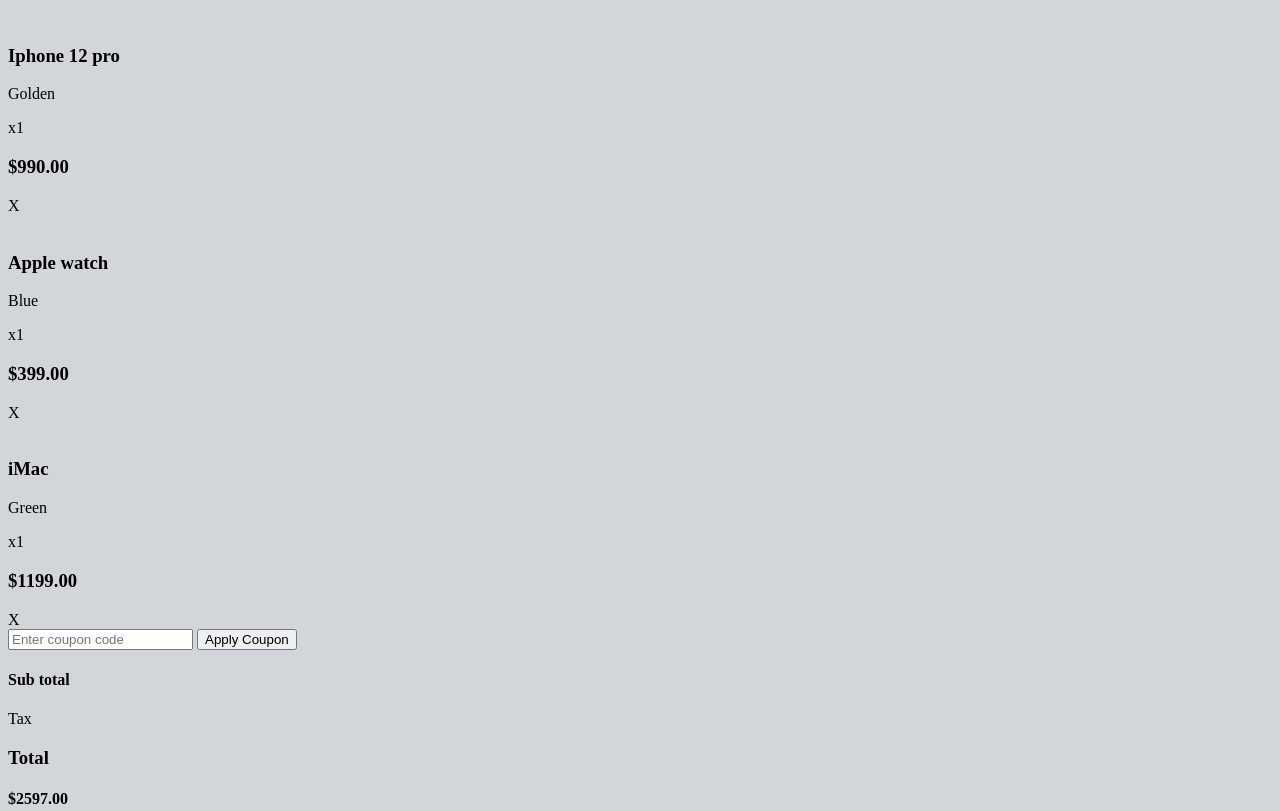
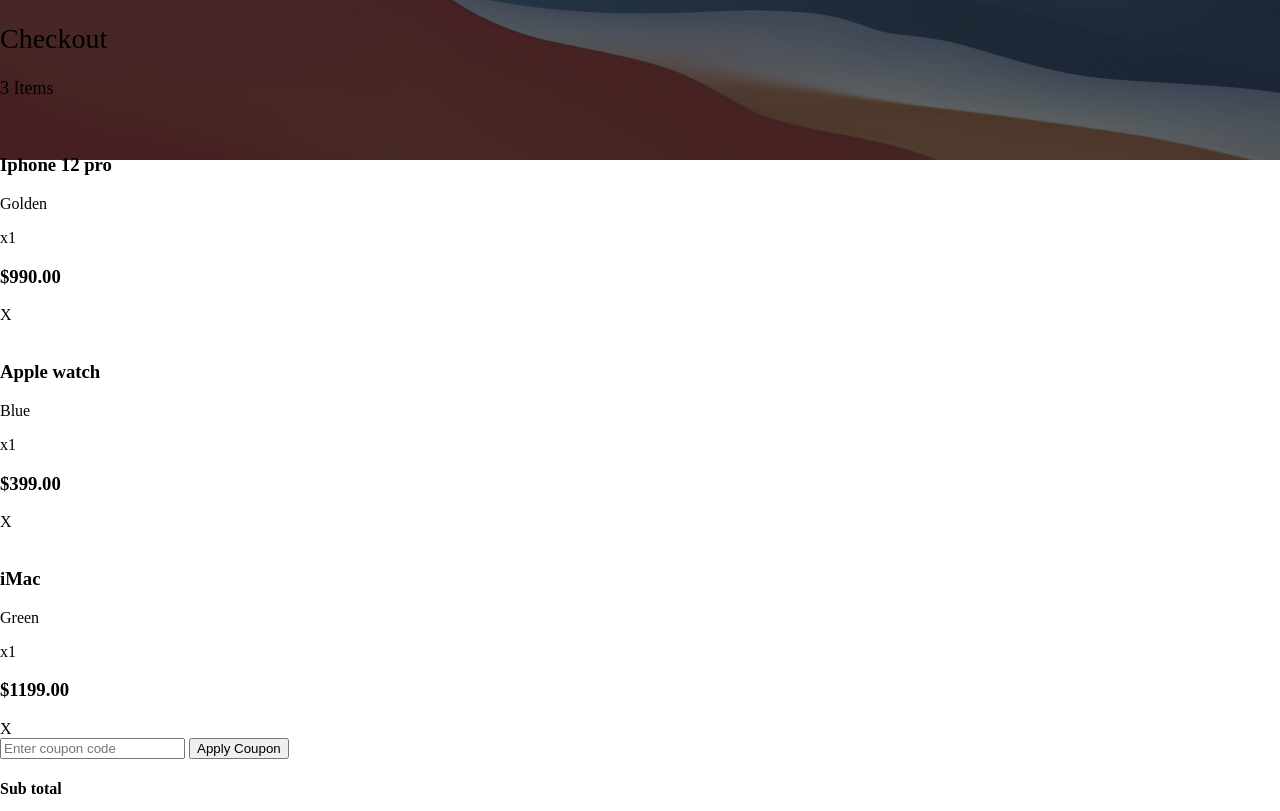
Before and after one commit to luisfejaramillor/show-checkout-app-vite, a website built with Vite: page index.html in a window 1280 px wide. Shown: the top 811 px of the page. Built offline with nearby package versions, Linux system fonts and the light colour scheme.

Commit message:
added styles

```diff
--- a/index.html
+++ b/index.html
@@ -9,6 +9,13 @@
   </head>
   <body>
     <div class="container" >
+      <div class="container__background" >
+        <img src="./src/assets/background-image.png" alt="">
+      </div>
+      <section class="title">
+        <h1>Checkout</h1>
+        <p>3 Items</p>
+      </section>
       <div class="container__content">
         <section class="product-block" >
           <div class="product-block__item" >
@@ -135,10 +142,6 @@
           </form>
         </section>
       </div>
-      <section class="title">
-        <h1>Checkout</h1>
-        <p>3 Items</p>
-      </section>
     </div>
   </body>
 </html>
--- a/src/styles.scss
+++ b/src/styles.scss
@@ -1,3 +1,37 @@
 body{
-    background-color: #D2D5DA;
+    margin: 0;
+    padding: 0;
+    box-sizing: border-box;
+    .container{
+        background-color: F3F4F6;
+        height: 100vh;
+        &__background{
+            position: absolute;
+            top: 0;
+            left: 0;
+            width: 100%;
+            height: 20%;
+            img{
+                width: 100%;
+                height: 100%;
+            }
+        }
+
+        &__content{
+            z-index: 1;
+            position: relative;
+        }
+        .title{
+            z-index: 1;
+            position: relative;
+            h1{
+                font-size: 28px;
+                font-weight: 400;
+            }
+            p{
+                font-size: 18px;
+                font-weight: 400;
+            }
+        }
+    }
 }
```
Also changed, not shown: src/styles.css, 1 other file.
